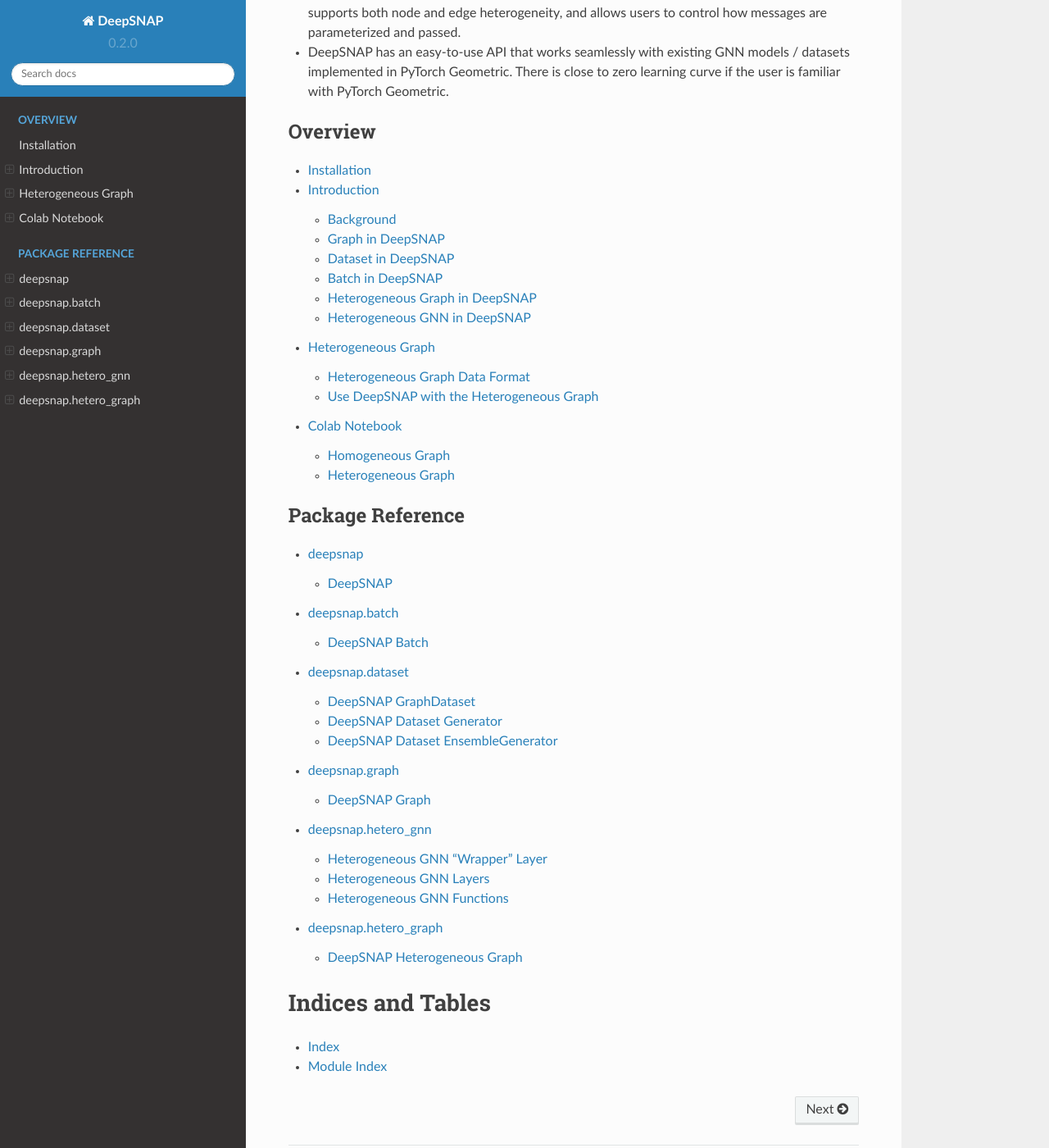
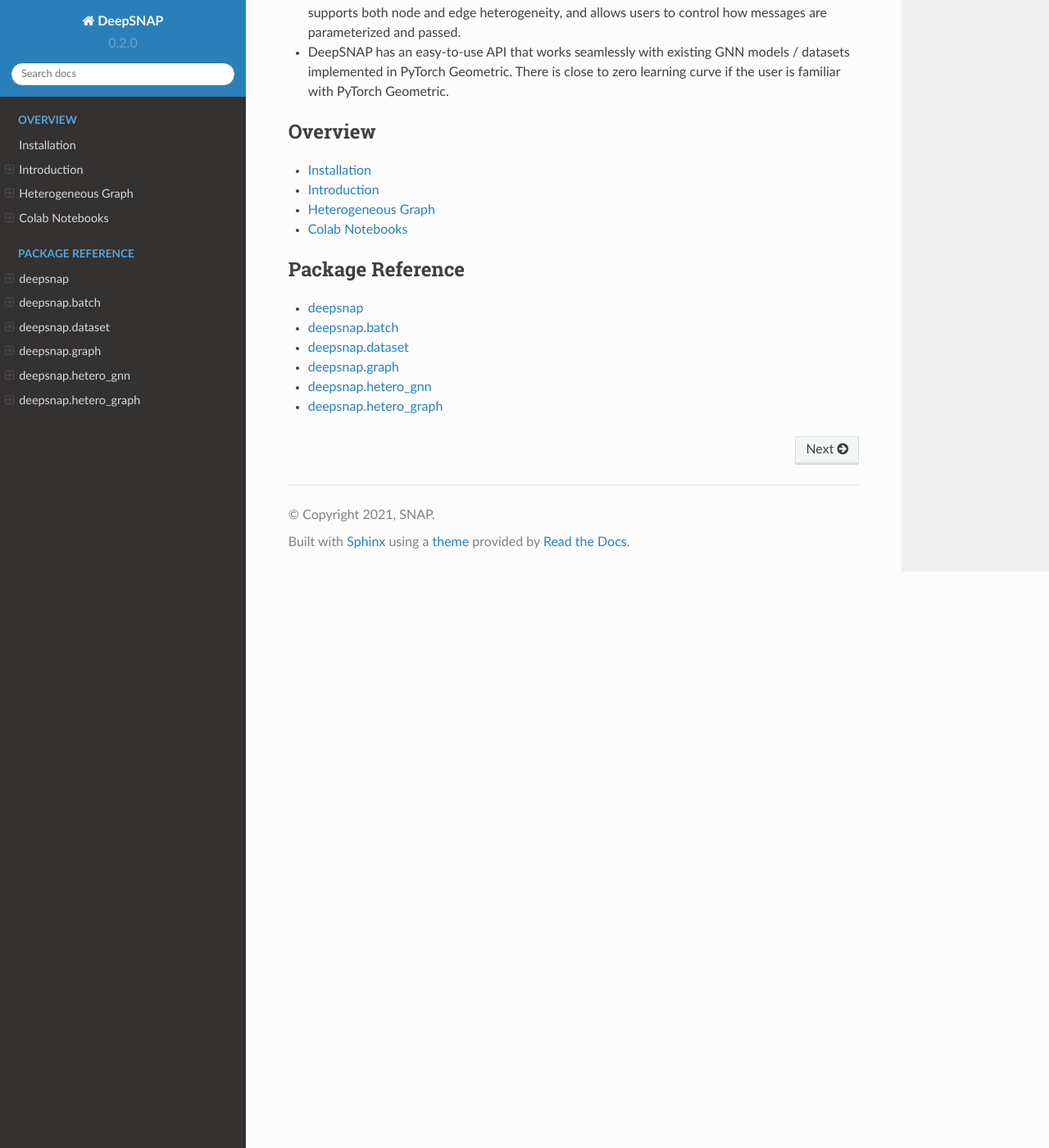
Before and after one commit to snap-stanford/deepsnap, a Sphinx documentation site: the page built from docs/source/index.rst, in a window 1280 px wide and 1400 px high, scrolled down 828 px. Shown: the whole window at 82% size. Built offline with Sphinx 7.4.7 and the Read the Docs theme 2.0.0, drawn with Linux system fonts in a browser that asks for light colours.

Commit message:
Update documentation and comments

```diff
--- a/docs/source/conf.py
+++ b/docs/source/conf.py
@@ -16,13 +16,9 @@
 import sphinx_rtd_theme
 import deepsnap
 
-# sys.path.append(os.path.abspath('../..'))
-
-
 # -- Project information -----------------------------------------------------
 
 project = 'DeepSNAP'
-# copyright = '2020, SNAP'
 author = 'SNAP'
 
 copyright = '{}, {}'.format(datetime.datetime.now().year, author)
@@ -35,7 +31,6 @@
     'collapse_navigation': False,
     'display_version': True,
     'logo_only': True,
-    'navigation_depth': 2,
 }
 
 # -- General configuration ---------------------------------------------------
@@ -49,7 +44,6 @@
     'sphinx.ext.mathjax',
     'sphinx.ext.napoleon',
     'sphinx.ext.viewcode',
-    'sphinx.ext.napoleon',
 ]
 
 # Add any paths that contain templates here, relative to this directory.
@@ -79,7 +73,7 @@
 # so a file named "default.css" will overwrite the builtin "default.css".
 # html_static_path = ['_static']
 
-add_module_names = True
+add_module_names = False
 
 def setup(app):
     def skip(app, what, name, obj, skip, options):
--- a/docs/source/index.rst
+++ b/docs/source/index.rst
@@ -42,8 +42,8 @@
    modules/hetero_gnn
    modules/hetero_graph
 
-Indices and Tables
-==================
+.. Indices and Tables
+.. ==================
 
-* :ref:`genindex`
-* :ref:`modindex`
+.. * :ref:`genindex`
+.. * :ref:`modindex`
--- a/docs/source/modules/batch.rst
+++ b/docs/source/modules/batch.rst
@@ -9,3 +9,4 @@
 
 .. autoclass:: deepsnap.batch.Batch
 	:members:
+	:show-inheritance:
--- a/docs/source/notes/colab.rst
+++ b/docs/source/notes/colab.rst
@@ -1,5 +1,5 @@
-Colab Notebook
-==============
+Colab Notebooks
+===============
 
 Colab Notebooks for **DeepSNAP**. DeepSNAP was used in the Stanford University `CS224W: Machine Learning with Graphs (Winter 2021) <https://web.stanford.edu/class/cs224w/>`_ colab homeworks. Some notebooks here are adopted and modified from CS224W `Colab 3 <https://colab.research.google.com/drive/1AjLbfuz9qXE5yglPOifUKhOHkzAuHmOF?usp=sharing>`_, `Colab 4 <https://colab.research.google.com/drive/1lrCeGtVgxRQMmNk3UEnxR1XtRfBD7elH?usp=sharing>`_ and `Colab 5 <https://colab.research.google.com/drive/1mDfmDvzIznQp0THLWDCQNBOw331l3Ks9?usp=sharing>`_.
 
```
Also changed, not shown: other parts of docs/source/index.rst (+2 -2 lines), deepsnap/__init__.py (+16 -7 lines), 1 other file.
